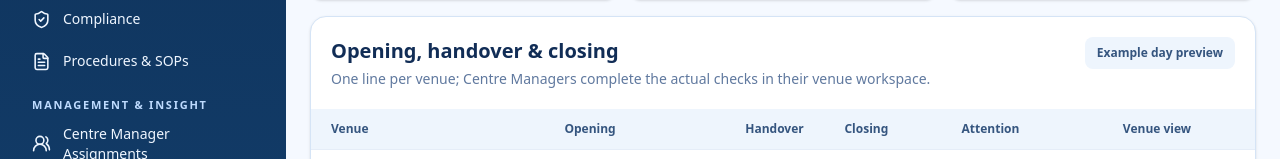
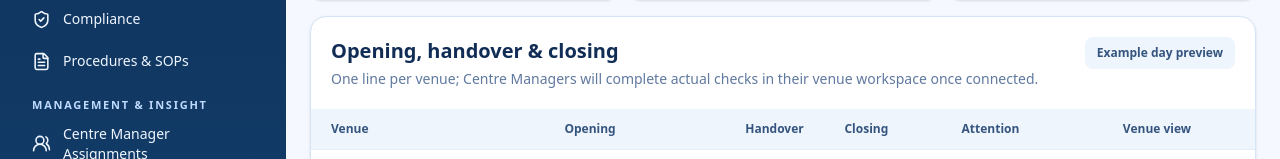
Before and after one commit to gibfesta/gsla-new-sdu, a Next.js app: page /facilities/daily-operations in a window 1280 px wide. Shown: the part 520-679 px from the top of the page. Built offline with nearby package versions, Linux system fonts and the light colour scheme.

Commit message:
Clarify daily operations preview status

```diff
--- a/app/facilities/daily-operations/page.tsx
+++ b/app/facilities/daily-operations/page.tsx
@@ -40,7 +40,7 @@ export default function FacilitiesDailyOperationsPage() {
         {[
           { icon: Building2, label: "Venues in view", value: "6", detail: "Example directory" },
           { icon: CheckCircle2, label: "Opening complete", value: "4", detail: "Illustrative statuses" },
-          { icon: TriangleAlert, label: "Needs attention", value: "1", detail: "Illustrative exception" },
+          { icon: TriangleAlert, label: "Needs attention", value: "2", detail: "Illustrative exceptions" },
         ].map(({ icon: Icon, label, value, detail }) => <div key={label} className="rounded-xl border border-[#d5e4f6] bg-white p-4 shadow-sm">
           <div className="flex items-start justify-between"><p className="text-sm font-semibold text-[#35557f]">{label}</p><Icon size={23} className="text-[#155ca7]" aria-hidden="true" /></div>
           <p className="mt-2 text-3xl font-bold text-[#102b59]">{value}</p><p className="mt-1 text-xs text-[#617796]">{detail}</p>
@@ -49,7 +49,7 @@ export default function FacilitiesDailyOperationsPage() {
 
       <section className="overflow-hidden rounded-2xl border border-[#d5e4f6] bg-white shadow-sm" aria-labelledby="venue-status-heading">
         <div className="flex flex-wrap items-start justify-between gap-3 p-5">
-          <div><h2 id="venue-status-heading" className="text-xl font-bold">Opening, handover &amp; closing</h2><p className="mt-1 text-sm text-[#60799f]">One line per venue; Centre Managers complete the actual checks in their venue workspace.</p></div>
+          <div><h2 id="venue-status-heading" className="text-xl font-bold">Opening, handover &amp; closing</h2><p className="mt-1 text-sm text-[#60799f]">One line per venue; Centre Managers will complete actual checks in their venue workspace once connected.</p></div>
           <span className="rounded-lg bg-[#eef5fd] px-3 py-2 text-xs font-semibold text-[#35557f]">Example day preview</span>
         </div>
         <div className="overflow-x-auto">
```
